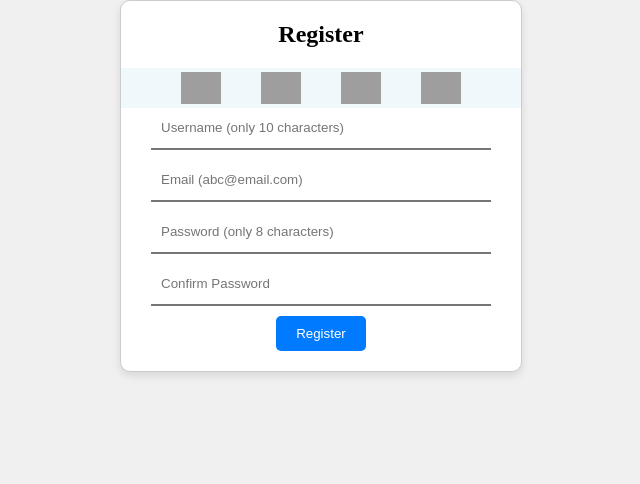
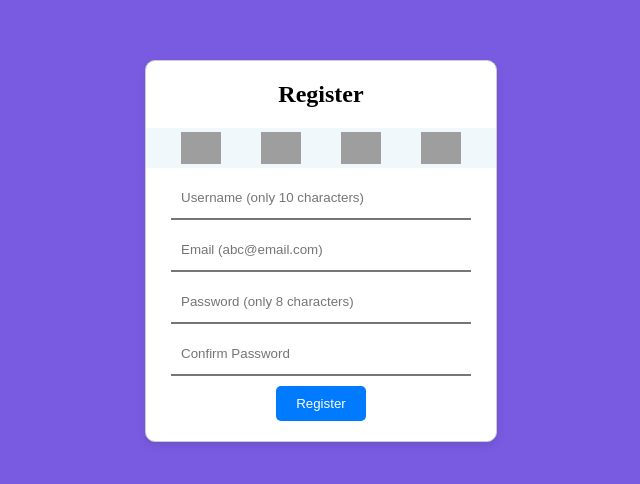
Before and after one commit to NupurDas71/Register-form, a plain HTML site: page from/index.html in a window 1280 px wide. Shown: the whole page, without its empty margins (319-959 px from the left). Drawn offline with Linux system fonts and the light colour scheme; grey boxes are pictures that could not be loaded.

Commit message:
Update style.css

```diff
--- a/from/style.css
+++ b/from/style.css
@@ -4,7 +4,7 @@ body {
     display: flex;
     justify-content: center;
     align-items: center;
-       background-color: #f0f0f0;
+       background-color: #795be2;
 }
 
 header {
@@ -13,9 +13,11 @@ header {
     justify-content: center;
     align-items: center;
     height: 100%;
+    margin-top: 30px;;
 }
 
 #div1 {
+    margin-top: 30px;
     background: white;
 
     border-radius: 10px;
@@ -24,7 +26,7 @@ header {
     text-align: center;
     justify-content: center;
     align-items: center;
-    width:400px;
+    width:350px;
     height: auto;
 
 }
@@ -37,6 +39,7 @@ header {
     background-color: rgb(240, 248, 252);
     justify-content: center;
     align-items: center;
+    margin-bottom: 10px;
 }
 
 #pic{
```
